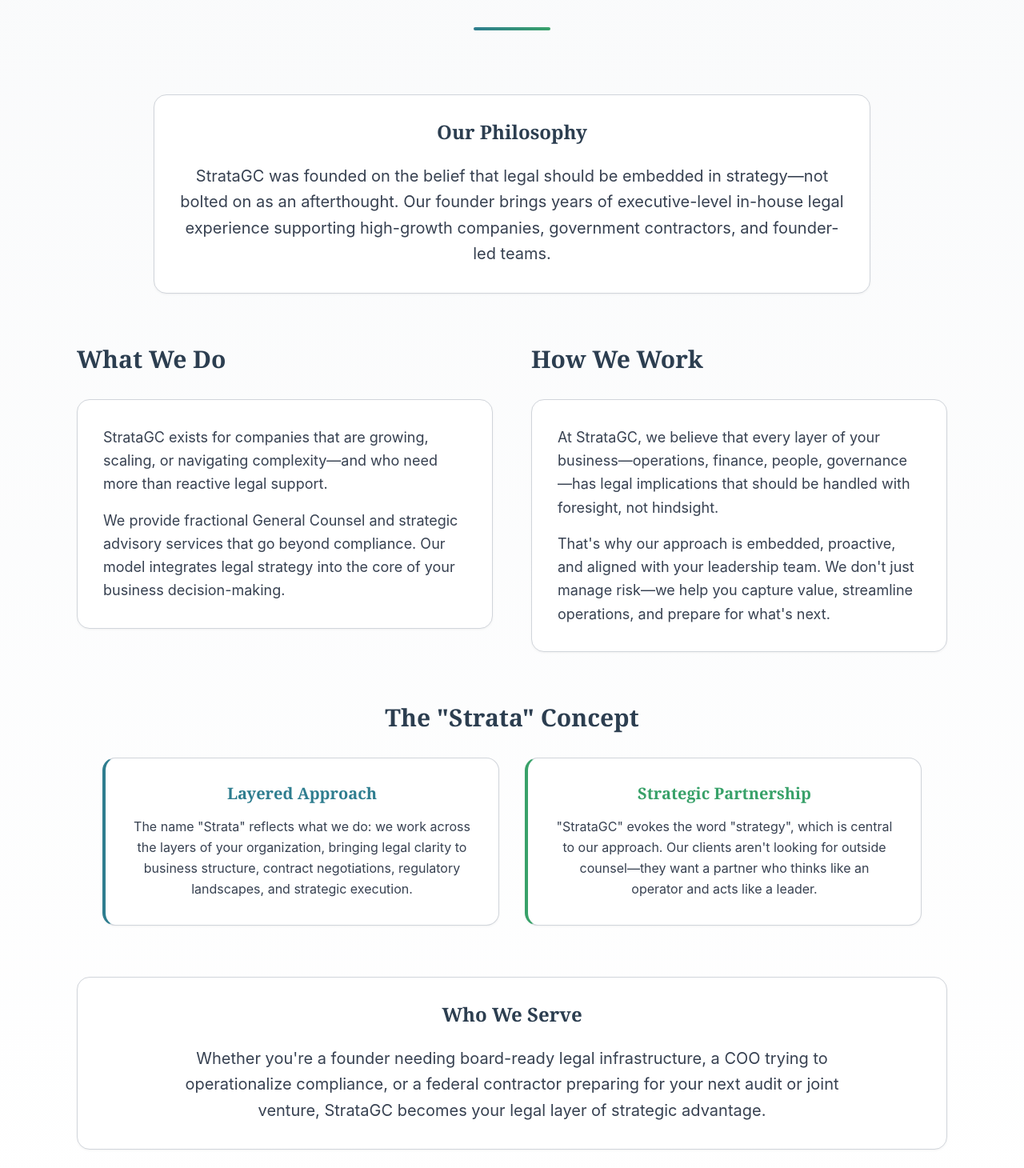
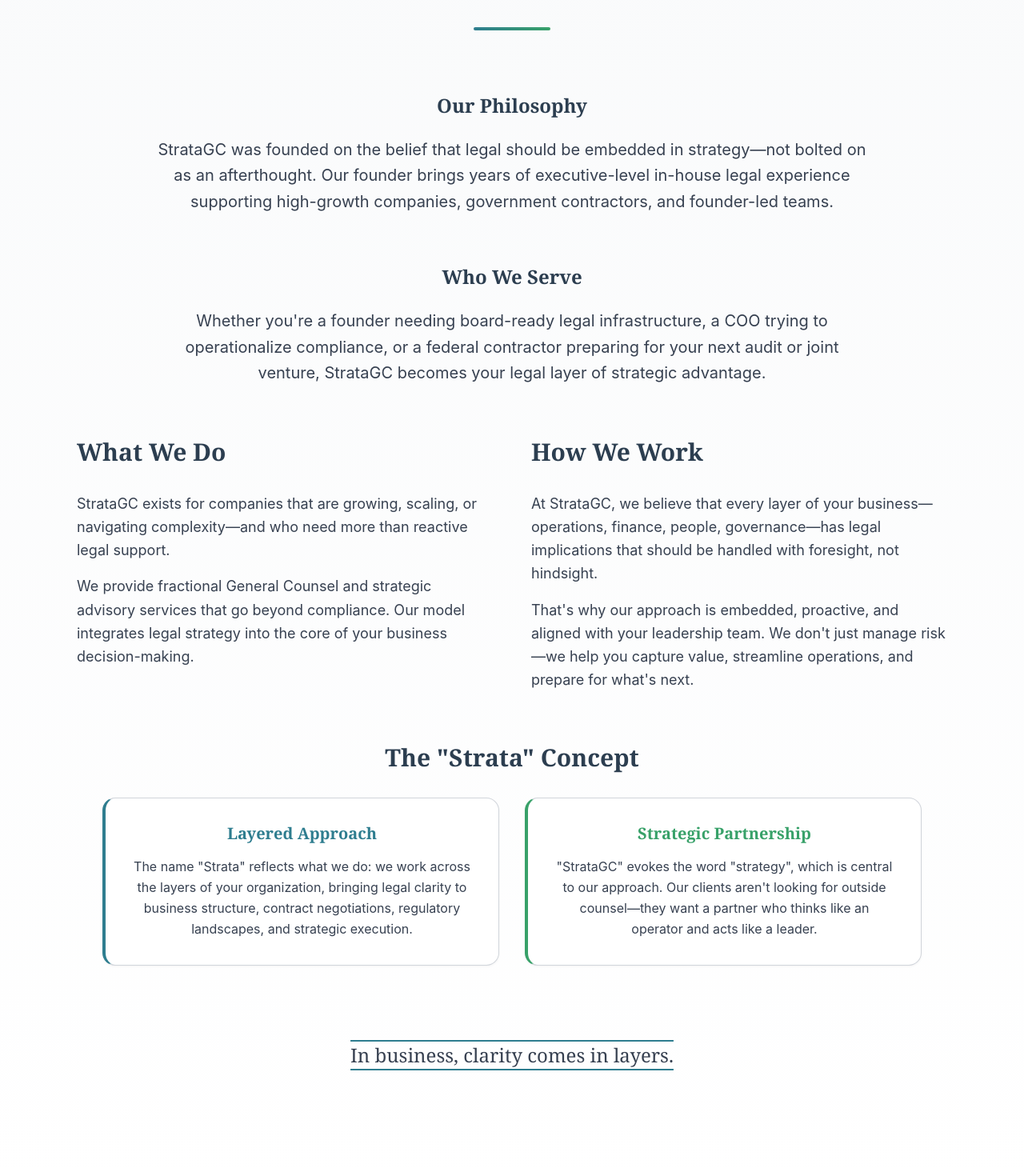
Before and after one commit to zakmahshie/stratagc, a React (Vite) app: page / in a window 1280 px wide. Shown: the part 990-2450 px from the top of the page at 80% size. Built offline with nearby package versions, Linux system fonts and the light colour scheme.

Commit message:
working good website 8pm

```diff
--- a/src/App.jsx
+++ b/src/App.jsx
@@ -118,10 +118,6 @@ function App() {
             </p>
 
             <div className="flex flex-col items-center space-y-6 pt-8">
-              <div className="text-2xl font-light text-white" style={{ fontFamily: 'var(--font-serif)' }}>
-                In business, clarity comes in layers.
-              </div>
-
               <button className="group relative px-8 py-4 rounded-full font-medium transition-all duration-300 hover:scale-105 hover:shadow-xl text-white"
                       style={{
                         background: 'linear-gradient(135deg, var(--blue-professional) 0%, var(--sage-medium) 100%)',
@@ -157,10 +153,20 @@ function App() {
 
           {/* Main Philosophy */}
           <div className="text-center mb-16">
-            <div className="max-w-4xl mx-auto p-8 rounded-2xl professional-card">
+            <div className="max-w-4xl mx-auto">
               <h3 className="text-2xl font-bold mb-6" style={{ color: 'var(--color-text)', fontFamily: 'var(--font-serif)' }}>Our Philosophy</h3>
               <p className="text-xl leading-relaxed" style={{ color: 'var(--grey-warm-darker)', fontFamily: 'var(--font-sans)' }}>
                 StrataGC was founded on the belief that legal should be embedded in strategy—not bolted on as an afterthought. Our founder brings years of executive-level in-house legal experience supporting high-growth companies, government contractors, and founder-led teams.
+              </p>
+            </div>
+          </div>
+
+          {/* Who We Serve */}
+          <div className="text-center mb-16">
+            <div className="max-w-4xl mx-auto">
+              <h3 className="text-2xl font-bold mb-6" style={{ color: 'var(--color-text)', fontFamily: 'var(--font-serif)' }}>Who We Serve</h3>
+              <p className="text-xl leading-relaxed" style={{ color: 'var(--grey-warm-darker)', fontFamily: 'var(--font-sans)' }}>
+                Whether you're a founder needing board-ready legal infrastructure, a COO trying to operationalize compliance, or a federal contractor preparing for your next audit or joint venture, StrataGC becomes your legal layer of strategic advantage.
               </p>
             </div>
           </div>
@@ -170,7 +176,7 @@ function App() {
             {/* What We Do */}
             <div className="space-y-6">
               <h3 className="text-3xl font-bold mb-8 text-center lg:text-left" style={{ color: 'var(--color-text)', fontFamily: 'var(--font-serif)' }}>What We Do</h3>
-              <div className="p-8 rounded-2xl professional-card">
+              <div>
                 <p className="text-lg leading-relaxed mb-4" style={{ color: 'var(--grey-warm-darker)', fontFamily: 'var(--font-sans)' }}>
                   StrataGC exists for companies that are growing, scaling, or navigating complexity—and who need more than reactive legal support.
                 </p>
@@ -183,7 +189,7 @@ function App() {
             {/* How We Work */}
             <div className="space-y-6">
               <h3 className="text-3xl font-bold mb-8 text-center lg:text-left" style={{ color: 'var(--color-text)', fontFamily: 'var(--font-serif)' }}>How We Work</h3>
-              <div className="p-8 rounded-2xl professional-card">
+              <div>
                 <p className="text-lg leading-relaxed mb-4" style={{ color: 'var(--grey-warm-darker)', fontFamily: 'var(--font-sans)' }}>
                   At StrataGC, we believe that every layer of your business—operations, finance, people, governance—has legal implications that should be handled with foresight, not hindsight.
                 </p>
@@ -216,13 +222,10 @@ function App() {
             </div>
           </div>
 
-          {/* Who We Serve */}
-          <div className="mt-16 text-center">
-            <div className="p-8 rounded-2xl professional-card">
-              <h3 className="text-2xl font-bold mb-6" style={{ color: 'var(--color-text)', fontFamily: 'var(--font-serif)' }}>Who We Serve</h3>
-              <p className="text-xl leading-relaxed max-w-4xl mx-auto" style={{ color: 'var(--grey-warm-darker)', fontFamily: 'var(--font-sans)' }}>
-                Whether you're a founder needing board-ready legal infrastructure, a COO trying to operationalize compliance, or a federal contractor preparing for your next audit or joint venture, StrataGC becomes your legal layer of strategic advantage.
-              </p>
+          {/* Tagline */}
+          <div className="text-center mt-12">
+            <div className="text-2xl font-medium py-12 px-8 inline-block" style={{ color: 'var(--grey-warm-darker)', fontFamily: 'var(--font-serif)', textDecoration: 'underline overline', textDecorationColor: 'var(--blue-professional)', textDecorationThickness: '2px', textUnderlineOffset: '8px' }}>
+              In business, clarity comes in layers.
             </div>
           </div>
         </div>
```
